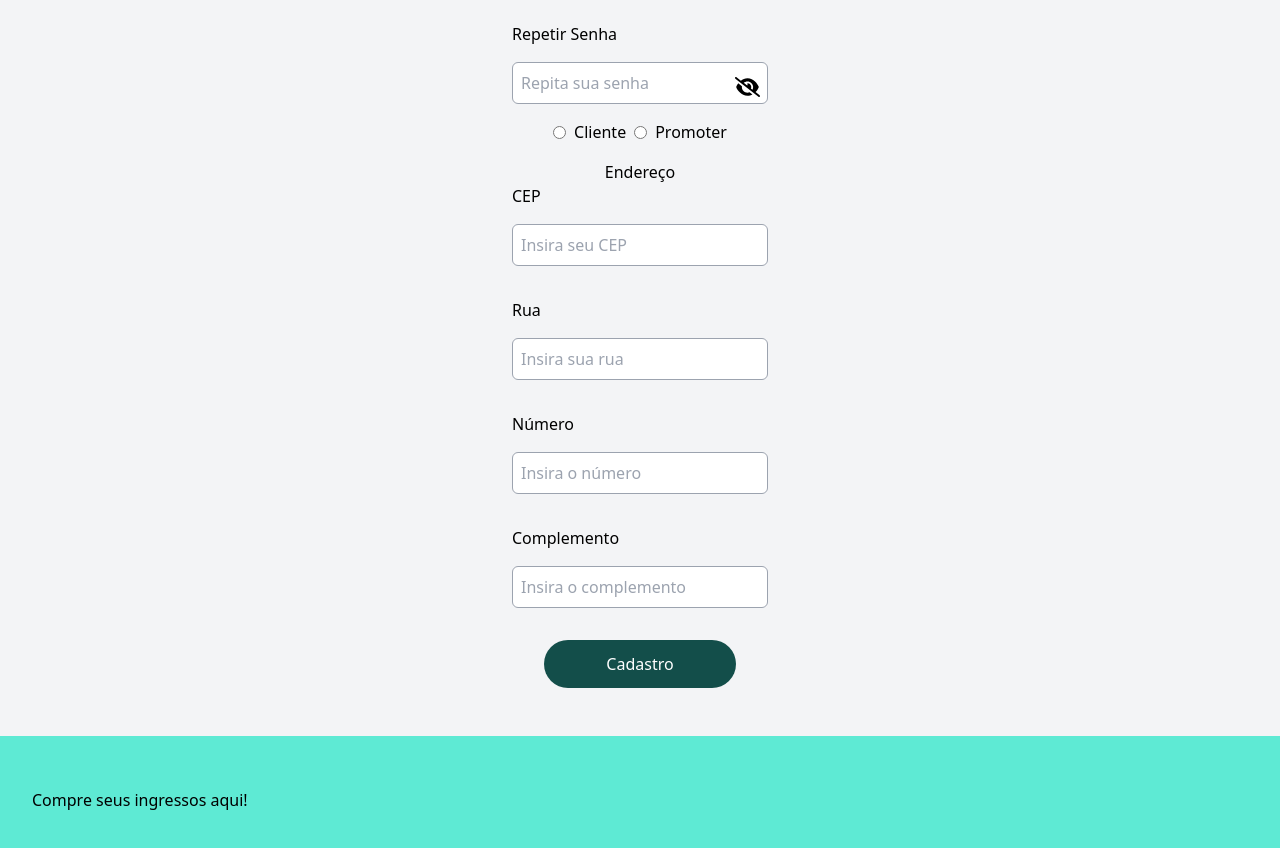
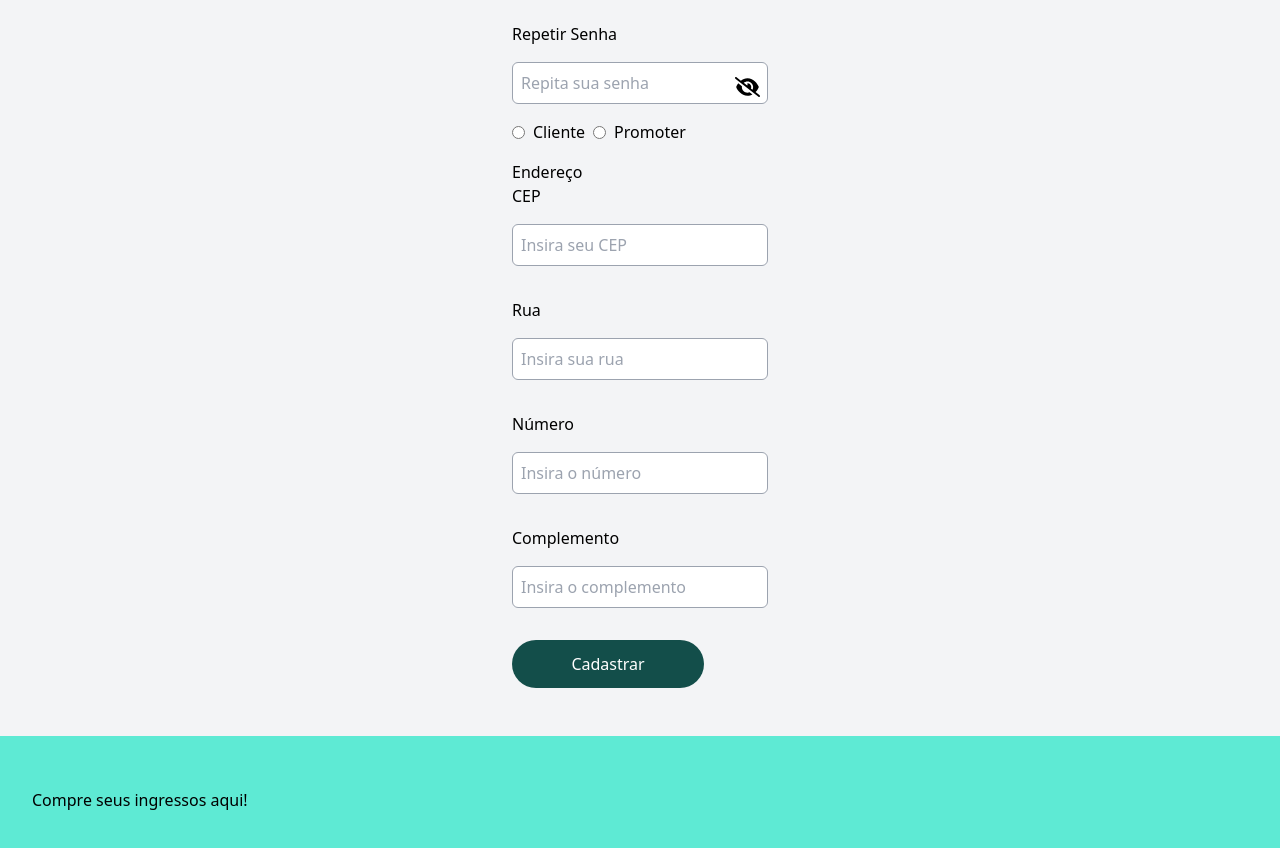
Before and after one commit to Yamazaki-Khaio/Cometa-Ingresso, a Next.js app in the folder ingressoscometa/: page /cadastro in a window 1280 px wide. Shown: the part 716-1564 px from the top of the page. Built offline with nearby package versions, Linux system fonts and the light colour scheme.

Commit message:
início da integração do backend e frontend de cadastro

```diff
--- a/ingressoscometa/package.json
+++ b/ingressoscometa/package.json
@@ -16,6 +16,7 @@
     "@types/react": "18.0.35",
     "@types/react-dom": "18.0.11",
     "autoprefixer": "10.4.14",
+    "axios": "^1.4.0",
     "eslint": "8.38.0",
     "eslint-config-next": "13.3.0",
     "express": "^4.18.2",
--- /dev/null
+++ b/ingressoscometa/src/components/BotaoSubmitCadastro.tsx
@@ -0,0 +1,20 @@
+export default function BotaoSubmitCadastro(){
+
+    return(
+        <div>
+            <input type="submit" value="Cadastrar" className={`
+                     w-48 h-12  // diminuindo o comprimento do botão
+                     bg-teal-900
+                     text-white
+                     text-24
+                     rounded-3xl  // aumentando o valor do border-radius
+                     transition-all duration-300  // adicionando um efeito de transição
+                     hover:bg-teal-800  // adicionando uma cor de fundo quando o botão é hoverado
+                     active:bg-teal-700  // adicionando uma cor de fundo quando o botão é clicado
+                `} />
+
+
+        </div>
+    )
+
+}
--- a/ingressoscometa/src/components/Cadastro.tsx
+++ b/ingressoscometa/src/components/Cadastro.tsx
@@ -1,4 +1,5 @@
-import { useState } from "react";
+import { useState, ChangeEvent } from "react";
+import React from "react";
 import Botao from "./Botao";
 import CampoCpf from "./CampoCpf";
 import CampoEmail from "./CampoEmail";
@@ -10,6 +11,19 @@ import NumeroDaCasaCadastro from "./NumeroDaCasaCadastro";
 import ComplementoEnderecoCadastro from "./ComplementoEnderecoCadastro";
 import NomeCompleto from "./CampoNomeCompleto";
 import CampoTelefone from "./CampoTelefone";
+import axios from "axios";
+import BotaoSubmitCadastro from "./BotaoSubmitCadastro";
+
+interface FormData {
+  nome: string;
+  cpf: string;
+  email: string;
+  telefone: string;
+  senha: string;
+  endereco: string;
+  numeroCasa: string;
+  complemento: string;
+}
 
 export default function Cadastro() {
   const [nome, setNome] = useState("");
@@ -20,42 +34,92 @@ export default function Cadastro() {
   const [endereco, setEndereco] = useState("");
   const [numeroCasa, setNumeroCasa] = useState("");
   const [complemento, setComplemento] = useState("");
+  const [cadastroSucesso, setCadastroSucesso] = useState(false);
+  const [erroCadastro, setErroCadastro] = useState("");
 
   function handleCadastro() {
-    // FAZER lógica do banco
-
-    const data = {
-      nome: nome,
-      cpf: cpf,
-      email: email,
-      telefone: telefone,
-      senha: senha,
-      endereco: endereco,
-      numeroCasa: numeroCasa,
-      complemento: complemento
+    const data: FormData = {
+      nome: document.getElementById('nome').value,//nome
+      cpf: document.getElementById('cpf').value,//cpf
+      email: document.getElementById('email').value,//email
+      telefone: document.getElementById('telefone').value,//telefone
+      senha: document.getElementById('senha').value,//senha
+      endereco: document.getElementById('endereco').value,//endereço
+      numeroCasa: document.getElementById('numeroCasa').value,//numero da casa
+      complemento: document.getElementById('complemento').value,//complemento
     };
 
-    // Enviar para o backend ou realizar a lógica de inserção no banco de dados aqui
-    console.log("Dados do cadastro:", data);
+    axios
+      .post("/api/usuario", data)
+      .then((response) => {
+        // Cadastro realizado com sucesso
+        setCadastroSucesso(true);
+        setErroCadastro("");
+        console.log("Cadastro realizado com sucesso!");
+      })
+      .catch((error) => {
+        // Erro no cadastro
+        setCadastroSucesso(false);
+        setErroCadastro(
+          "Erro no cadastro. Por favor, tente novamente mais tarde."
+        );
+        console.error("Erro no cadastro:", error);
+      });
+  }
+
+  function handleNomeChange(e: ChangeEvent<HTMLInputElement>) {
+    setNome(e.target.value);
+  }
+
+  function handleCpfChange(e: ChangeEvent<HTMLInputElement>) {
+    setCpf(e.target.value);
+  }
+
+  function handleEmailChange(e: ChangeEvent<HTMLInputElement>) {
+    setEmail(e.target.value);
+  }
+
+  function handleTelefoneChange(e: ChangeEvent<HTMLInputElement>) {
+    setTelefone(e.target.value);
+  }
+
+  function handleSenhaChange(e: ChangeEvent<HTMLInputElement>) {
+    setSenha(e.target.value);
+  }
+
+  function handleEnderecoChange(e: ChangeEvent<HTMLInputElement>) {
+    setEndereco(e.target.value);
+  }
+
+  function handleNumeroCasaChange(e: ChangeEvent<HTMLInputElement>) {
+    setNumeroCasa(e.target.value);
+  }
+
+  function handleComplementoChange(e: ChangeEvent<HTMLInputElement>) {
+    setComplemento(e.target.value);
   }
 
   return (
     <div className="flex flex-col justify-center items-center bg-gray-100 p-12">
-      <NomeCompleto value={nome} onChange={setNome} />
-      <CampoCpf value={cpf} onChange={setCpf} />
-      <CampoEmail value={email} onChange={setEmail} />
-      <CampoTelefone value={telefone} onChange={setTelefone} />
-      <CampoSenha value={senha} onChange={setSenha} />
-      <RadioButton />
-      <label htmlFor="endereco">Endereço</label>
-      <CepCadastro value={endereco} onChange={setEndereco} />
-      <RuaCadastro />
-      <NumeroDaCasaCadastro value={numeroCasa} onChange={setNumeroCasa} />
-      <ComplementoEnderecoCadastro
-        value={complemento}
-        onChange={setComplemento}
-      />
-      <Botao href="/cadastro" NomeBotao="Cadastro"/>
+      <form onSubmit={handleCadastro}>
+        <NomeCompleto value={nome} onChange={handleNomeChange}/>
+        <CampoCpf value={cpf} onChange={handleCpfChange} />
+        <CampoEmail value={email} onChange={handleEmailChange}/>
+        <CampoTelefone value={telefone} onChange={handleTelefoneChange}/>
+        <CampoSenha value={senha} onChange={handleSenhaChange}/>
+        <RadioButton />
+        <label htmlFor="endereco">Endereço</label>
+        <CepCadastro value={endereco} onChange={handleEnderecoChange}/>
+        <RuaCadastro />
+        <NumeroDaCasaCadastro value={numeroCasa} onChange={handleNumeroCasaChange}
+        />
+        <ComplementoEnderecoCadastro value={complemento} onChange={handleComplementoChange}/>
+        <BotaoSubmitCadastro/>
+
+        {cadastroSucesso && <p>Cadastro realizado com sucesso!</p>}
+        {erroCadastro && <p>{erroCadastro}</p>}
+      </form>
+
     </div>
-  );
+  )
 }
```
Also changed, not shown: 1 other file (tests, documents, lock files or other folders).
